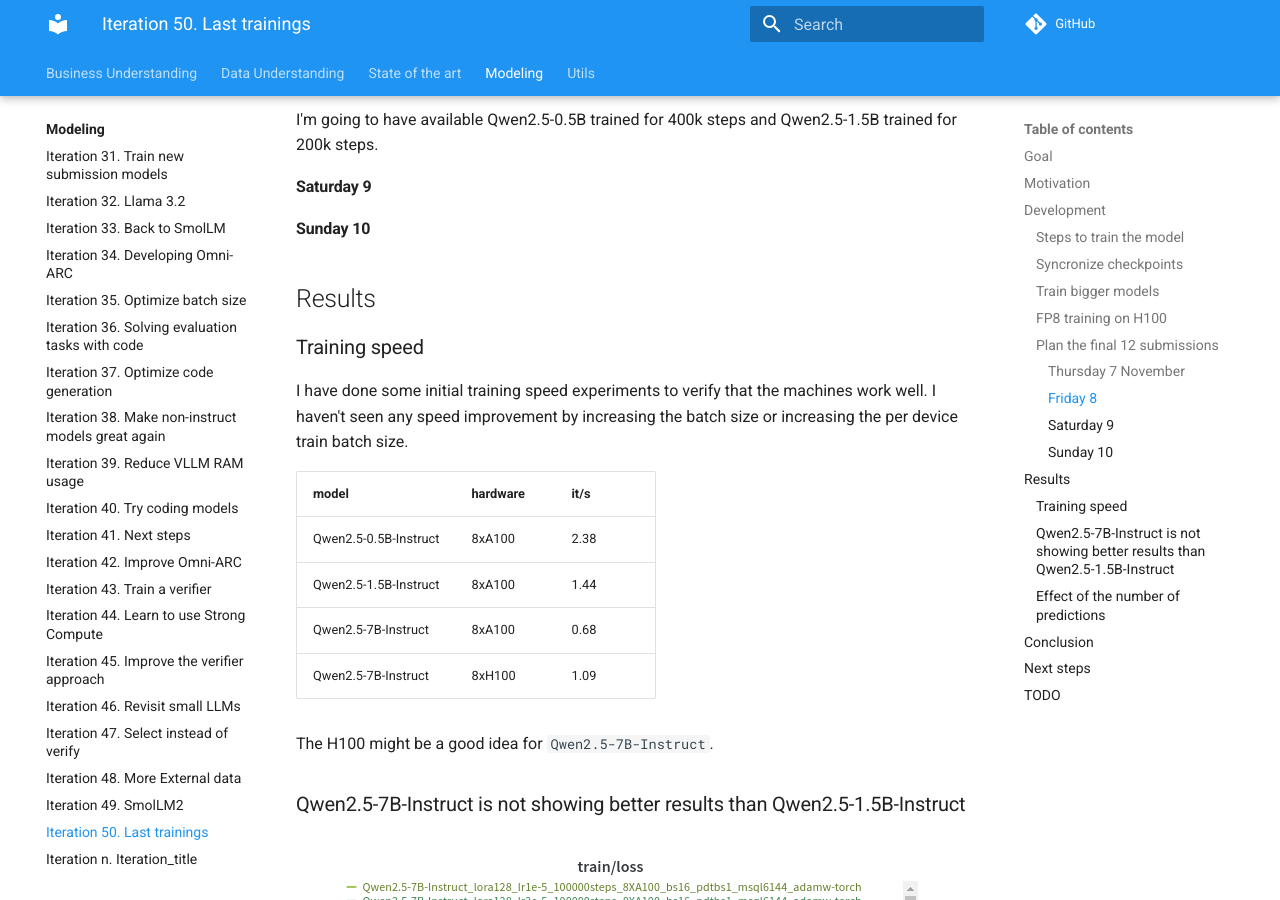
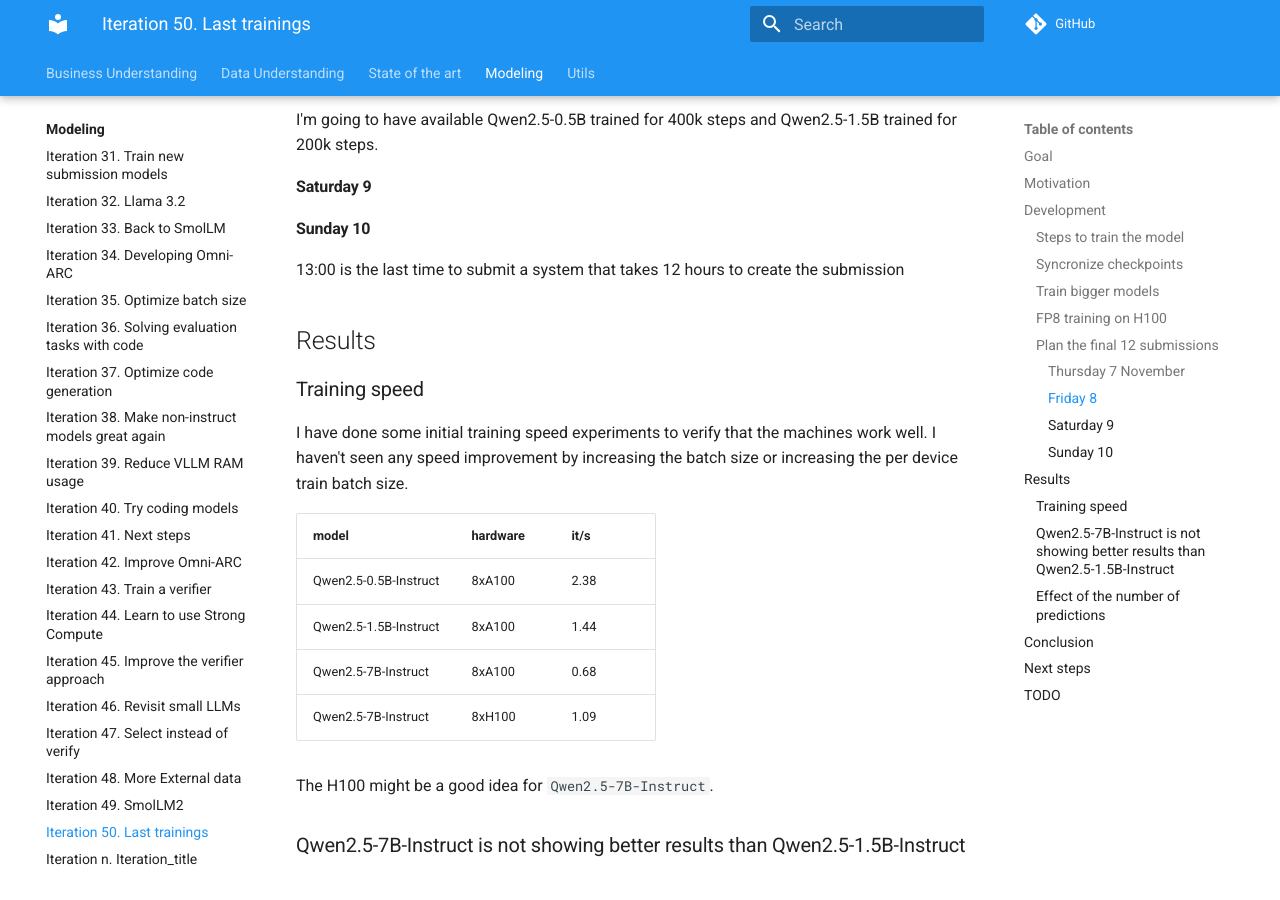
Before and after one commit to zhengjunyao-work/arc24, an MkDocs documentation site: the page built from docs/modeling/Iteration_50_last_trainings.md, in a window 1280 px wide and 900 px high, scrolled down 4825 px. Built offline with MkDocs 1.6.1 and Material for MkDocs 9.7.7, drawn with Linux system fonts in a browser that asks for light colours; comment, search, counter and statistics services are not loaded; some of the changed text lies outside the part shown.

Commit message:
updated documentation

```diff
--- a/docs/modeling/Iteration_50_last_trainings.md
+++ b/docs/modeling/Iteration_50_last_trainings.md
@@ -225,6 +225,8 @@
 
 #### Sunday 10
 
+13:00 is the last time to submit a system that takes 12 hours to create the submission
+
 ## Results
 
 ### Training speed
```
Also changed, not shown: other parts of docs/modeling/Iteration_50_last_trainings.md (+0 -1 lines).
